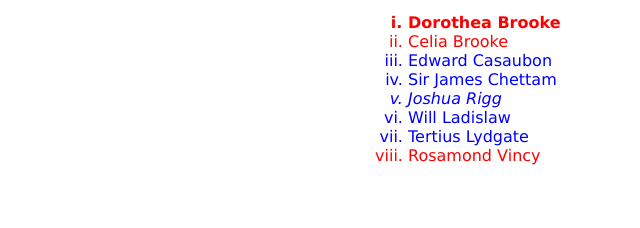
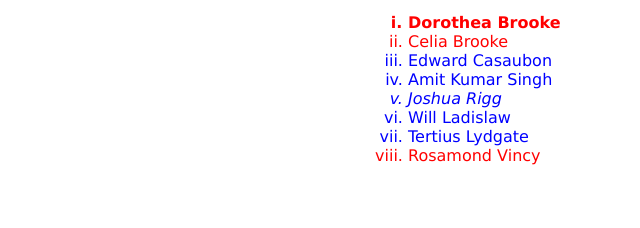
Before and after one commit to asingh64/HTML, a plain HTML site: page name.html in a window 1280 px wide. Shown: the part 155-383 px from the top of the page, 640-1280 px from the left. Drawn offline with Linux system fonts and the light colour scheme.

Commit message:
Adding HTML FIle

```diff
--- a/name.html
+++ b/name.html
@@ -29,7 +29,7 @@
         <li class='female b'>Dorothea Brooke</li>
         <li class='female'>Celia Brooke</li>
         <li class='male'>Edward Casaubon</li>
-        <li class='male'>Sir James Chettam</li>
+        <li class='male'>Amit Kumar Singh</li>
         <li class='male i'>Joshua Rigg</li>
         <li class='male'>Will Ladislaw</li>
         <li class='male'>Tertius Lydgate</li>
```
